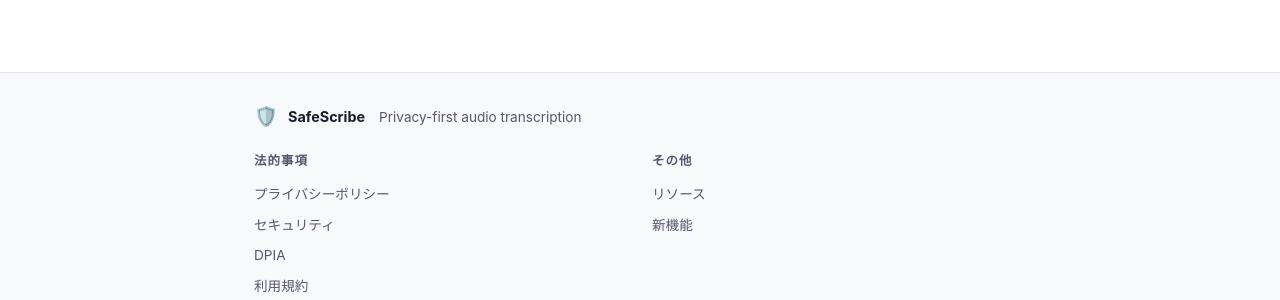
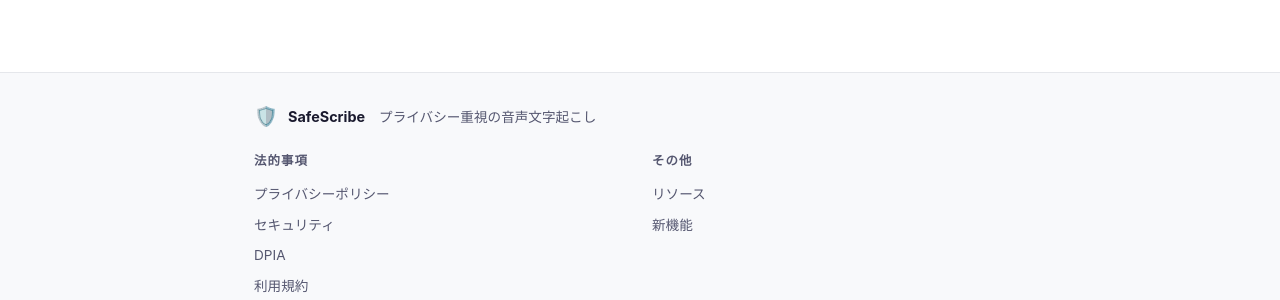
Before and after one commit to SafeScribeAI/SafeScribeAI.github.io, a Jekyll site: the page built from ja/whats-new.md, in a window 1280 px wide and 900 px high, scrolled down 238 px. Shown: the part 351-651 px from the top of the window. Built offline with Jekyll 4.4.1, drawn with Linux system fonts in a browser that asks for light colours; part of the change alters nothing that is shown.

Commit message:
fix(layout): correct hreflang BCP-47 codes, i18n-ize nav/footer text
zh/pt hreflang tags used bare ISO 639-1 codes but need region/script
subtags (zh-Hans, pt-BR) to be valid BCP-47. Nav-toggle aria-label and
footer tagline were hardcoded English regardless of locale; both now
pull from i18n.yml. AggregateOffer JSON-LD replaces a flat "$0" Offer
with the actual credit-package price range.

Co-Authored-By: Claude Sonnet 5 <noreply@anthropic.com>

```diff
--- a/_data/i18n.yml
+++ b/_data/i18n.yml
@@ -1,5 +1,7 @@
 en:
   skip_to_content: "Skip to content"
+  toggle_menu: "Toggle menu"
+  footer_tagline: "Privacy-first audio transcription"
   lang_name: "English"
   nav_home: "How It Works"
   nav_pricing: "Pricing"
@@ -22,6 +24,8 @@ en:
 
 tr:
   skip_to_content: "İçeriğe atla"
+  toggle_menu: "Menüyü aç/kapat"
+  footer_tagline: "Gizlilik odaklı ses yazıya dönüştürme"
   lang_name: "Türkçe"
   nav_home: "Nasıl Çalışır"
   nav_pricing: "Fiyatlar"
@@ -44,6 +48,8 @@ tr:
 
 de:
   skip_to_content: "Zum Inhalt springen"
+  toggle_menu: "Menü umschalten"
+  footer_tagline: "Datenschutzorientierte Audio-Transkription"
   lang_name: "Deutsch"
   nav_home: "So funktioniert es"
   nav_pricing: "Preise"
@@ -66,6 +72,8 @@ de:
 
 fr:
   skip_to_content: "Aller au contenu"
+  toggle_menu: "Afficher/masquer le menu"
+  footer_tagline: "Transcription audio axée sur la confidentialité"
   lang_name: "Français"
   nav_home: "Comment ça marche"
   nav_pricing: "Tarifs"
@@ -88,6 +96,8 @@ fr:
 
 es:
   skip_to_content: "Saltar al contenido"
+  toggle_menu: "Alternar menú"
+  footer_tagline: "Transcripción de audio centrada en la privacidad"
   lang_name: "Español"
   nav_home: "Cómo funciona"
   nav_pricing: "Precios"
@@ -110,6 +120,8 @@ es:
 
 pt:
   skip_to_content: "Pular para o conteúdo"
+  toggle_menu: "Alternar menu"
+  footer_tagline: "Transcrição de áudio focada em privacidade"
   lang_name: "Português"
   nav_home: "Como funciona"
   nav_pricing: "Preços"
@@ -132,6 +144,8 @@ pt:
 
 ar:
   skip_to_content: "تخطي إلى المحتوى"
+  toggle_menu: "تبديل القائمة"
+  footer_tagline: "تفريغ صوتي يضع الخصوصية أولاً"
   lang_name: "العربية"
   nav_home: "كيف يعمل"
   nav_pricing: "الأسعار"
@@ -154,6 +168,8 @@ ar:
 
 zh:
   skip_to_content: "跳到主要内容"
+  toggle_menu: "切换菜单"
+  footer_tagline: "隐私优先的语音转录"
   lang_name: "中文"
   nav_home: "工作原理"
   nav_pricing: "定价"
@@ -176,6 +192,8 @@ zh:
 
 ja:
   skip_to_content: "メインコンテンツにスキップ"
+  toggle_menu: "メニューを切り替え"
+  footer_tagline: "プライバシー重視の音声文字起こし"
   lang_name: "日本語"
   nav_home: "使い方"
   nav_pricing: "料金"
@@ -198,6 +216,8 @@ ja:
 
 ko:
   skip_to_content: "본문 바로가기"
+  toggle_menu: "메뉴 전환"
+  footer_tagline: "프라이버시 우선 음성 전사"
   lang_name: "한국어"
   nav_home: "사용 방법"
   nav_pricing: "요금제"
--- a/_layouts/default.html
+++ b/_layouts/default.html
@@ -61,7 +61,7 @@
   <!-- Canonical -->
   <link rel="canonical" href="{{ page.url | absolute_url }}">
 
-  <!-- Hreflang (SEO: 10 languages) -->
+  <!-- Hreflang (SEO: 10 languages, BCP 47 tags — zh/pt need region/script subtags, others are valid as bare ISO 639-1) -->
   {% unless skip_hreflang %}
   {% for switch_lang in all_langs %}
   {% if page_slug == 'index' %}
@@ -69,13 +69,25 @@
   {% else %}
     {% assign switch_path = '/' | append: switch_lang | append: '/' | append: page_slug %}
   {% endif %}
-  <link rel="alternate" hreflang="{{ switch_lang }}" href="{{ switch_path | absolute_url }}">
+  {% case switch_lang %}
+    {% when 'zh' %}{% assign hreflang_code = 'zh-Hans' %}
+    {% when 'pt' %}{% assign hreflang_code = 'pt-BR' %}
+    {% else %}{% assign hreflang_code = switch_lang %}
+  {% endcase %}
+  <link rel="alternate" hreflang="{{ hreflang_code }}" href="{{ switch_path | absolute_url }}">
   {% endfor %}
   <link rel="alternate" hreflang="x-default" href="{{ '/en/' | absolute_url }}">
   {% endunless %}
 
   <!-- JSON-LD: SoftwareApplication (AEO) -->
   {% if page_slug == 'index' and page.url != '/404.html' %}
+  {% assign packages = site.data.facts.packages %}
+  {% assign low_price = packages[0].price_usd %}
+  {% assign high_price = packages[0].price_usd %}
+  {% for pkg in packages %}
+    {% if pkg.price_usd < low_price %}{% assign low_price = pkg.price_usd %}{% endif %}
+    {% if pkg.price_usd > high_price %}{% assign high_price = pkg.price_usd %}{% endif %}
+  {% endfor %}
   <script type="application/ld+json">
   {
     "@context": "https://schema.org",
@@ -86,12 +98,14 @@
     "applicationCategory": "UtilitiesApplication",
     "operatingSystem": "iOS, Android",
     "offers": {
-      "@type": "Offer",
-      "price": "0",
+      "@type": "AggregateOffer",
       "priceCurrency": "USD",
-      "availability": "https://schema.org/PreOrder",
-      "category": "free download with optional in-app purchase",
-      "description": "Free download with optional pay-as-you-go credits starting at ${{ site.data.facts.packages[0].price_usd }}/hour"
+      "lowPrice": "{{ low_price }}",
+      "highPrice": "{{ high_price }}",
+      "offerCount": "{{ packages.size }}",
+      "availability": "https://schema.org/InStock",
+      "category": "free app download with pay-as-you-go credit packages",
+      "description": "Free app download; transcription credit packages from ${{ low_price }} to ${{ high_price }}"
     },
     "featureList": [
       "RAM-only audio processing",
@@ -141,7 +155,7 @@
           {% endfor %}
         </div>
       </details>
-      <button id="nav-mobile-toggle" class="nav-mobile-toggle" aria-label="Toggle menu" aria-expanded="false" aria-controls="nav-mobile-links">
+      <button id="nav-mobile-toggle" class="nav-mobile-toggle" aria-label="{{ i18n.toggle_menu }}" aria-expanded="false" aria-controls="nav-mobile-links">
         <span></span><span></span><span></span>
       </button>
     </div>
@@ -181,7 +195,7 @@
       <div class="footer-brand">
         <span class="nav-logo-icon">&#x1f6e1;&#xfe0f;</span>
         <strong>SafeScribe</strong>
-        <span class="footer-tagline">Privacy-first audio transcription</span>
+        <span class="footer-tagline">{{ i18n.footer_tagline }}</span>
       </div>
       <div class="footer-cols">
         <div class="footer-col">
```
